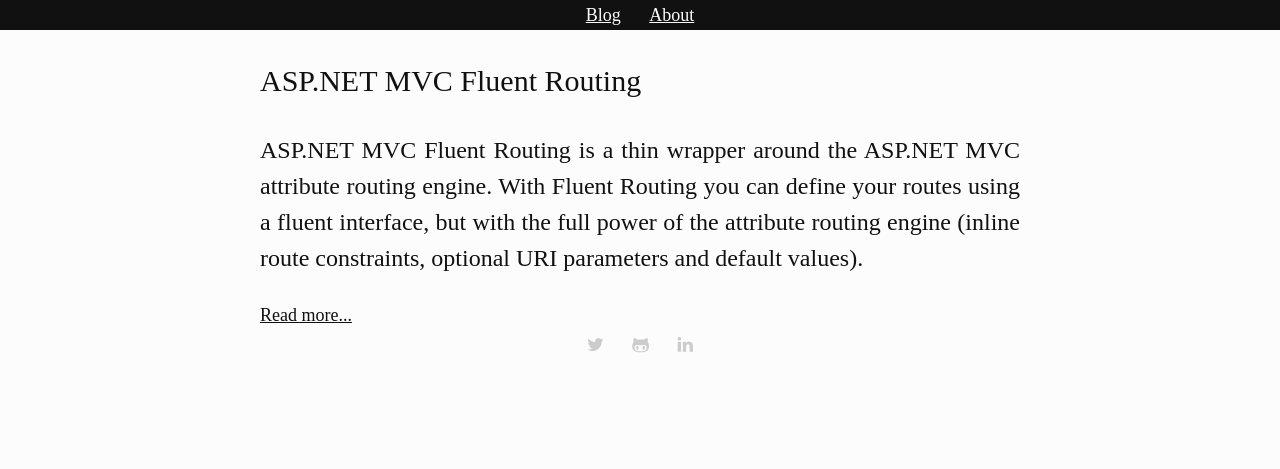
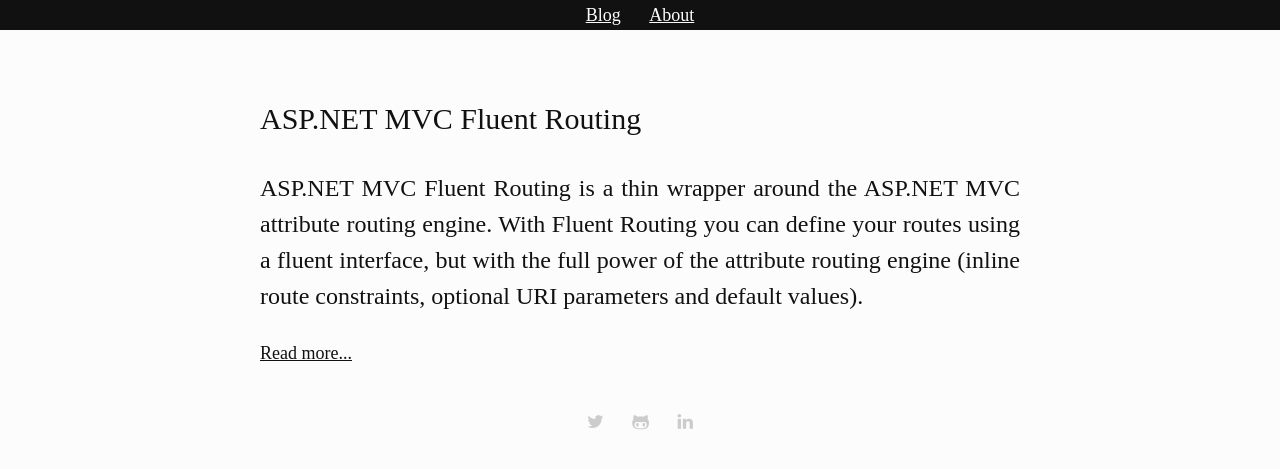
Before and after one commit to dotarj/dotarj.github.io, a Jekyll site: the page built from index.html, in a window 1280 px wide. Shown: the top 469 px of the page. Built offline with Jekyll 4.4.1, drawn with Linux system fonts in a browser that asks for light colours; Markdown is read by kramdown in place of the engine named in the settings.

Commit message:
Style change

```diff
--- a/css/main.css
+++ b/css/main.css
@@ -346,6 +346,7 @@ body nav:first-of-type a {
 .content {
     margin: 0 auto;
     max-width: 760px;
+    padding:3%;
 }
 
 h1, h2, h3, h4, .author {
```
